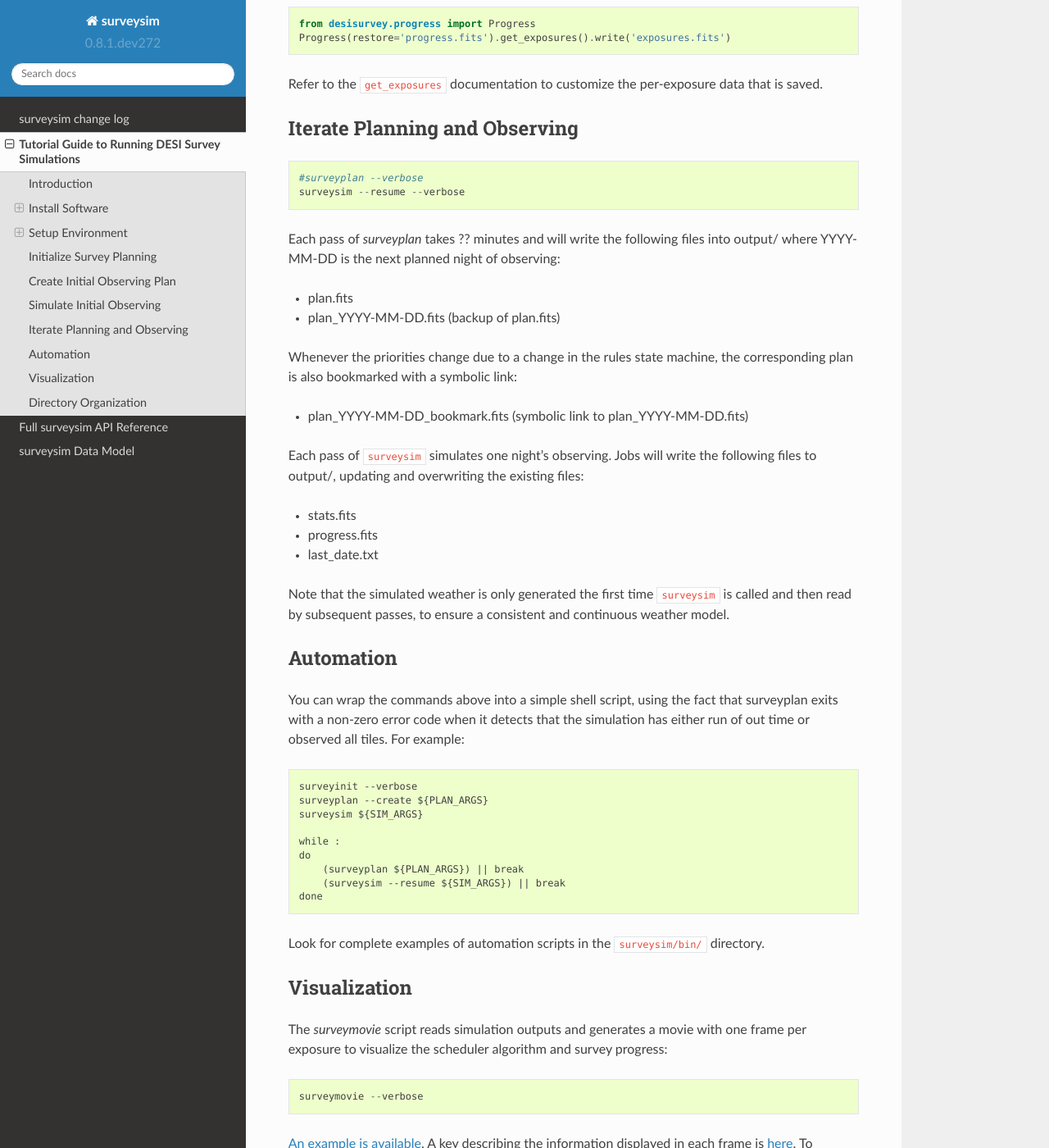
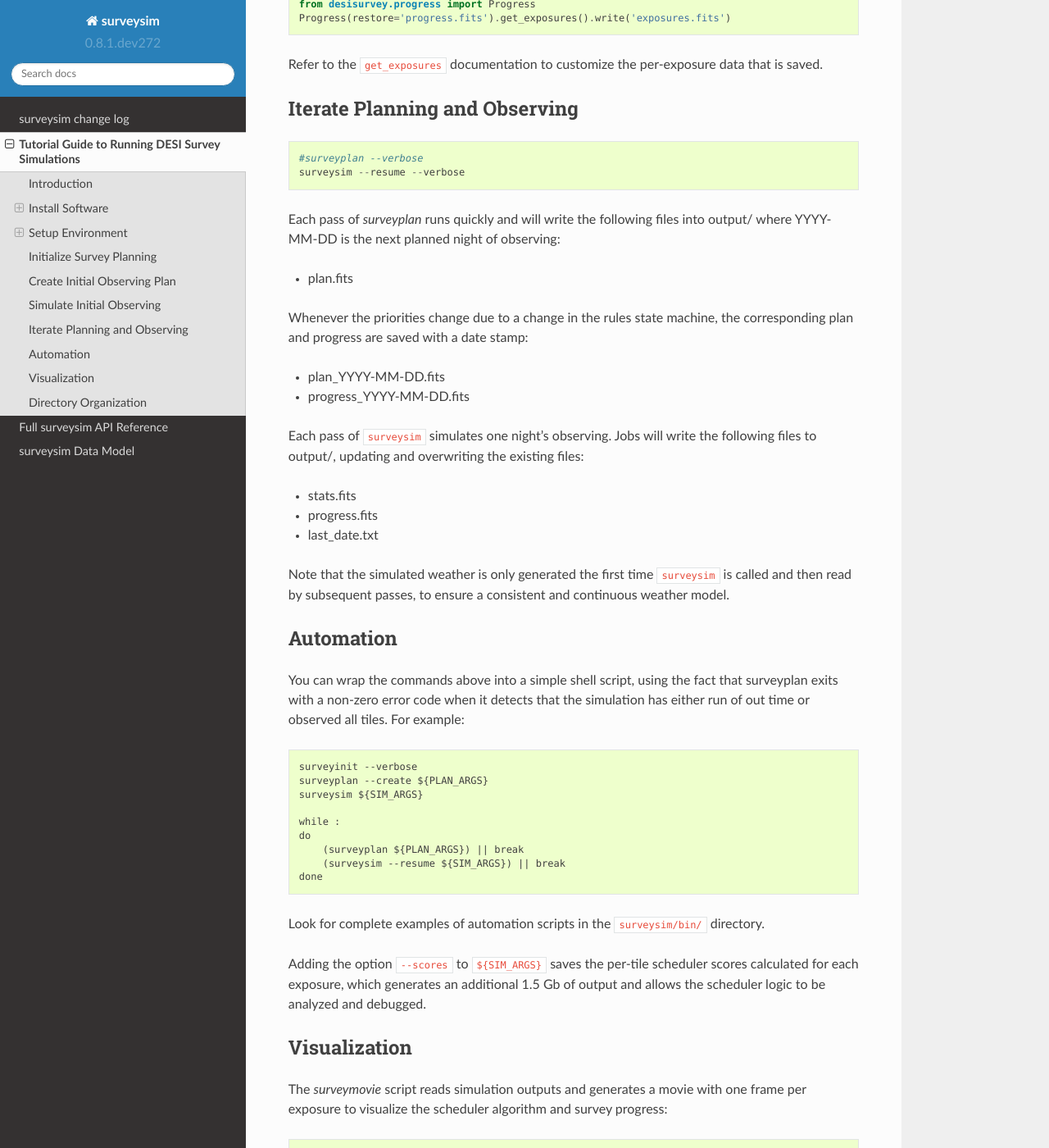
Before and after one commit to michaelJwilson/surveysim, a Sphinx documentation site: the page built from doc/tutorial.rst, in a window 1280 px wide and 1400 px high, scrolled down 4647 px. Shown: the whole window at 82% size. Built offline with Sphinx 7.4.7 and the Read the Docs theme 2.0.0, drawn with Linux system fonts in a browser that asks for light colours; some of the changed text lies outside the part shown.

Commit message:
Update tutorial

```diff
--- a/doc/tutorial.rst
+++ b/doc/tutorial.rst
@@ -186,8 +186,7 @@
 This step runs quickly and writes the following files into output/:
 
 - progress.fits (empty initial progress record)
-- plan.fits (~3 mins)
-- plan_2019-12-01.fits (backup of plan.fits)
+- plan.fits
 
 The plan is based on the initial hour-angle assignments computed by ``surveyinit``
 and the observing priority rules specified in ``data/rules.yaml`` of the
@@ -229,16 +228,16 @@
     surveysim --resume --verbose
 
 
-Each pass of `surveyplan` takes ?? minutes and will write the following files
+Each pass of `surveyplan` runs quickly and will write the following files
 into output/ where YYYY-MM-DD is the next planned night of observing:
 
 - plan.fits
-- plan_YYYY-MM-DD.fits (backup of plan.fits)
 
 Whenever the priorities change due to a change in the rules state machine,
-the corresponding plan is also bookmarked with a symbolic link:
+the corresponding plan and progress are saved with a date stamp:
 
-- plan_YYYY-MM-DD_bookmark.fits (symbolic link to plan_YYYY-MM-DD.fits)
+- plan_YYYY-MM-DD.fits
+- progress_YYYY-MM-DD.fits
 
 Each pass of ``surveysim`` simulates one night's observing.  Jobs will
 write the following files to output/, updating and overwriting the existing files:
@@ -270,6 +269,8 @@
 
 Look for complete examples of automation scripts in the ``surveysim/bin/`` directory.
 
+Adding the option ``--scores`` to ``${SIM_ARGS}`` saves the per-tile scheduler scores calculated for each exposure, which generates an additional 1.5 Gb of output and allows the scheduler logic to be analyzed and debugged.
+
 Visualization
 -------------
 
@@ -277,6 +278,8 @@
 frame per exposure to visualize the scheduler algorithm and survey progress::
 
     surveymovie --verbose
+
+Add the ``--scores`` option to display the scheduler scores (which requires that ``surveysim`` was run with the ``--scores`` option).
 
 `An example is available <https://www.youtube.com/watch?v=vO1QZD_aCIo>`_.
 A key describing the information displayed in each frame is
@@ -286,6 +289,8 @@
     surveymovie --expid 123 --save exposure123
 
 to create ``exposure123.png``.
+
+To generate a smaller summary movie with one frame per night, use the `--nightly` option.
 
 Directory Organization
 ----------------------
```
Also changed, not shown: 1 other file.
